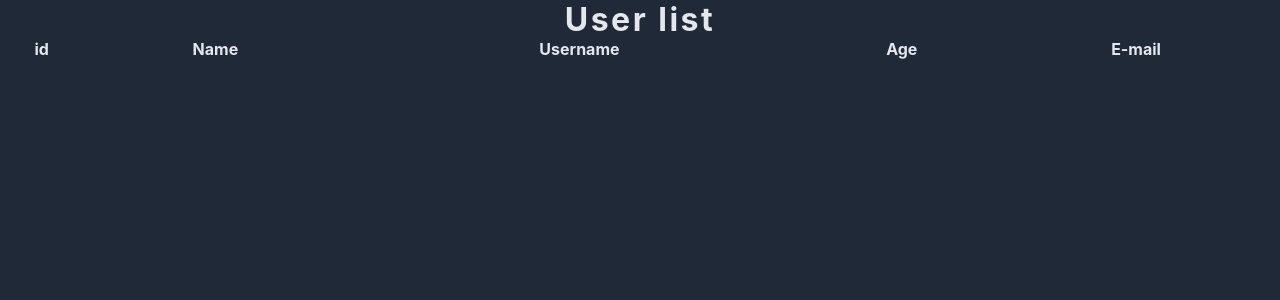
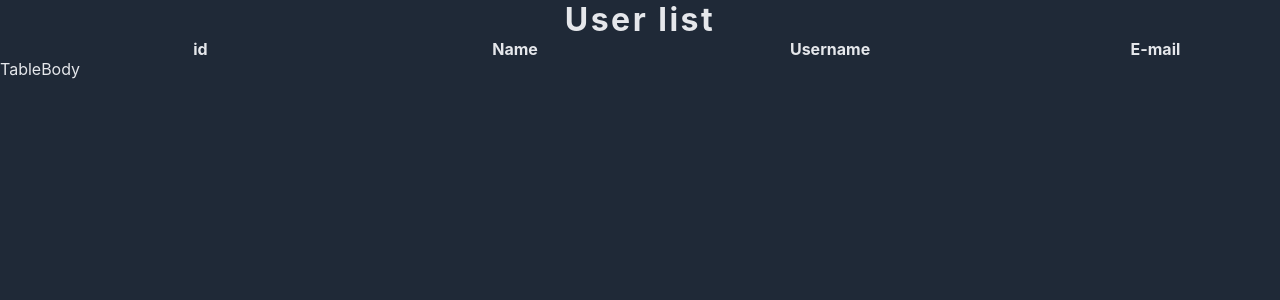
Before and after one commit to yakksiek/task-userstable, a React (Vite) app: page / in a window 1280 px wide. Shown: the top 300 px of the page. Built offline with nearby package versions, Linux system fonts and the light colour scheme.

Commit message:
fix(tableHeader): fix table header data so it matched user data

```diff
--- a/src/components/Table/Table.tsx
+++ b/src/components/Table/Table.tsx
@@ -2,6 +2,7 @@ import { styled } from 'styled-components';
 import * as t from '../../types';
 import Heading from '../Heading';
 import TableHeader from './TableHeader';
+import TableBody from './TableBody';
 
 interface TableProps<T> {
     tableContent: T[];
@@ -20,6 +21,7 @@ function Table<T>({ tableContent, headerData, title }: TableProps<T>) {
             {title && <Heading as='h2'>{title}</Heading>}
             <StyledTable>
                 <TableHeader headerData={headerData} />
+                <TableBody bodyData={tableContent} />
             </StyledTable>
         </div>
     );
--- /dev/null
+++ b/src/components/Table/TableBody.tsx
@@ -0,0 +1,9 @@
+interface TableBodyProps<T> {
+    bodyData: T[];
+}
+
+function TableBody<T>({ bodyData }: TableBodyProps<T>) {
+    return <tbody>TableBody</tbody>;
+}
+
+export default TableBody;
--- a/src/data/tableHeader.ts
+++ b/src/data/tableHeader.ts
@@ -8,7 +8,7 @@ export const userTableHeadersConfig: t.HeaderCell[] = [
     },
     {
         title: 'Name',
-        field: 'firstName',
+        field: 'name',
         filter: true,
     },
     {
@@ -17,11 +17,6 @@ export const userTableHeadersConfig: t.HeaderCell[] = [
         filter: true,
     },
     {
-        title: 'Age',
-        field: 'age',
-        filter: false,
-    },
-    {
         title: 'E-mail',
         field: 'email',
         filter: true,
```
